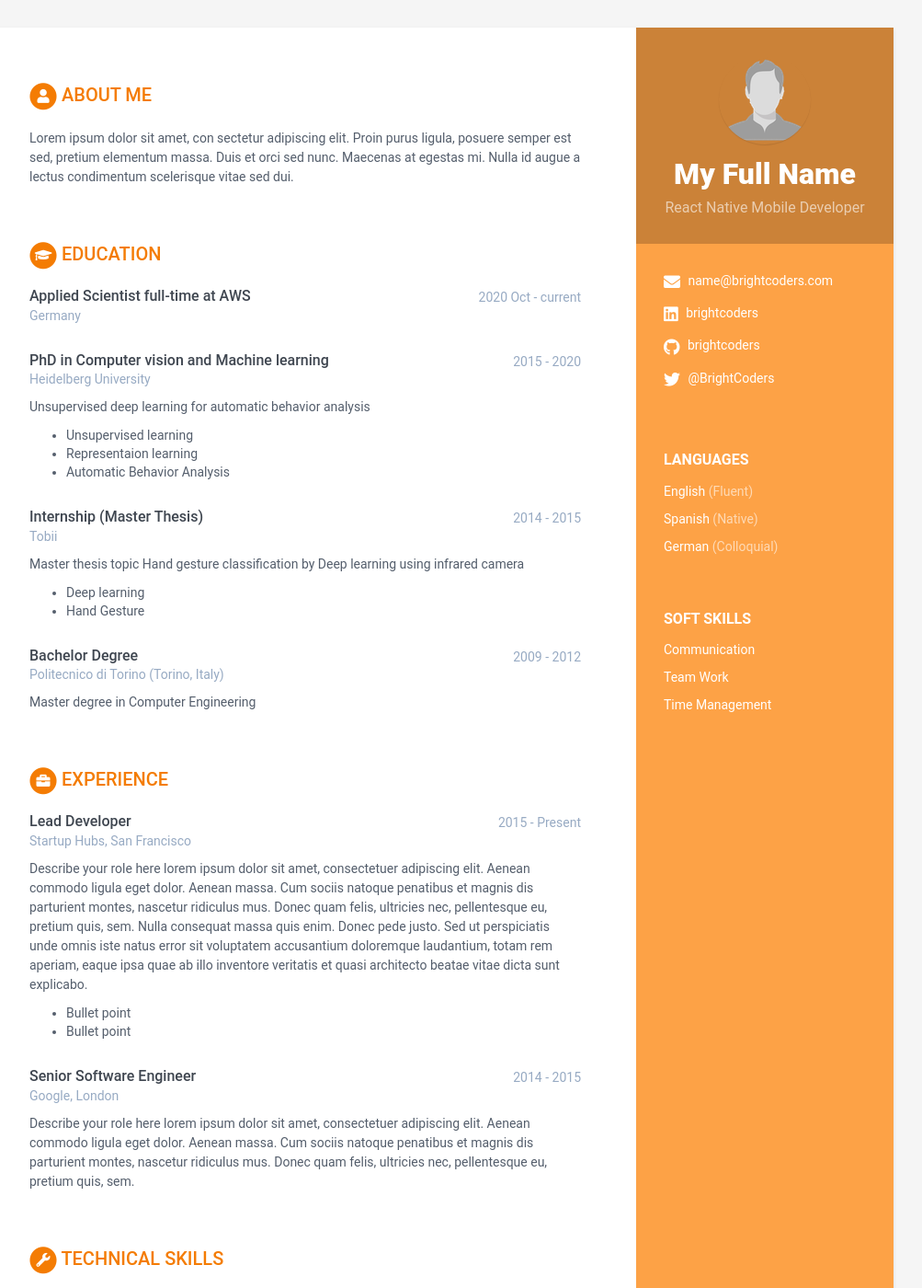
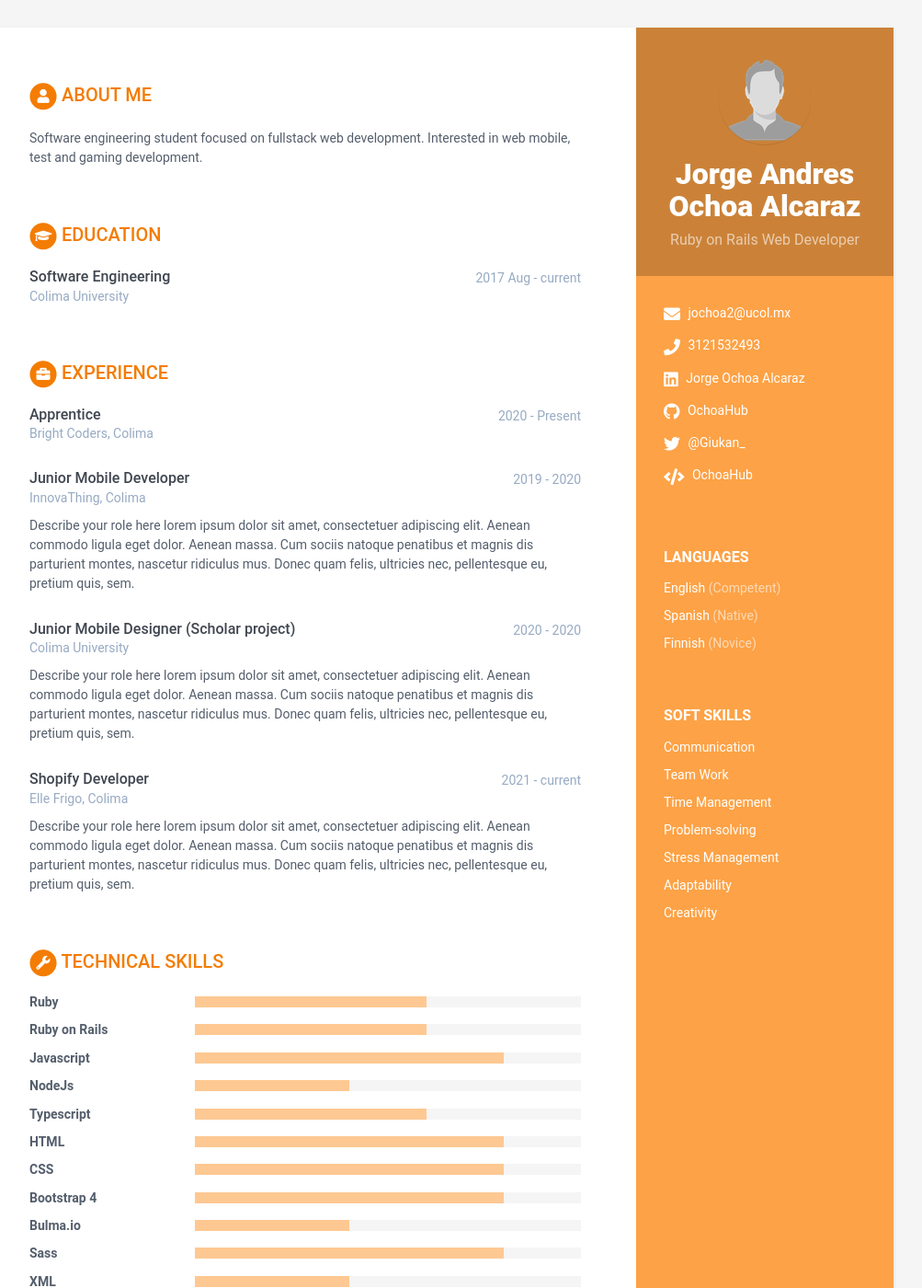
Before and after one commit to BC-NOV-20-Proyectos/resume-OchoaHub, a Jekyll site: the page built from index.html, in a window 1280 px wide and 1400 px high. Shown: the whole window at 92% size, without its empty margins (168-1171 px from the left). Built offline with Jekyll 4.4.1, drawn with Linux system fonts in a browser that asks for light colours; some of the changed text lies outside the part shown.

Commit message:
First commit

```diff
--- a/_data/data.yml
+++ b/_data/data.yml
@@ -7,33 +7,28 @@ sidebar:
   education: False # NO MODIFICAR
 
   # Profile information
-  name: My Full Name # Nombre completo
-  tagline: React Native Mobile Developer # React Native Mobile Developer ó Ruby on Rails Web Developer Según sea el caso
+  name: Jorge Andres Ochoa Alcaraz # Nombre completo
+  tagline: Ruby on Rails Web Developer # React Native Mobile Developer ó Ruby on Rails Web Developer Según sea el caso
   avatar: profile.png # Colocar una imagen con tu foto de 100x100 pixels dentro de /assets/images
 
   # Actualiza tus datos de contacto
-  email: name@brightcoders.com
-  phone:
-  website: # No agregar http://
-  linkedin: brightcoders
-  github: brightcoders
-  gitlab:
-  bitbucket:
-  twitter: '@BrightCoders'
-  stack-overflow: # Number/Username, e.g. 123456/alandoe
-  codewars:
-  goodreads: # Number-Username, e.g. 123456-alandoe
+  email: jochoa2@ucol.mx
+  phone: 3121532493
+  linkedin: Jorge Ochoa Alcaraz
+  github: OchoaHub
+  twitter: '@Giukan_'
+  codewars: OchoaHub
 
   # Actualiza según los idiomas y nieles que tienes. Agrega o Elimina según sea necesario.
   languages:
     - idiom: English
-      level: Fluent # Utiliza el resultado de tu examen oficial, o el nivel de acuerdo al modelo Dreyfus
+      level: Competent # Utiliza el resultado de tu examen oficial, o el nivel de acuerdo al modelo Dreyfus
 
     - idiom: Spanish
       level: Native # Utiliza el resultado de tu examen oficial, o el nivel de acuerdo al modelo Dreyfus
 
-    - idiom: German
-      level: Colloquial
+    - idiom: Finnish
+      level: Novice
 
   # Registra aquí tus soft skills. Agrega o elimina según sea necesario
   interests:
@@ -46,65 +41,63 @@ sidebar:
     - item: Time Management
       link: # dejar en blanco
 
+    - item: Problem-solving
+      link: # dejar en blanco
+
+    - item: Stress Management
+      link: # dejar en blanco
+
+    - item: Adaptability
+      link: # dejar en blanco
+
+    - item: Creativity
+      link: # dejar en blanco
+
 # Registra aquí un resumen de tu perfil
 career-profile:
   title: About Me # NO MODIFICAR
   summary: |
-    Lorem ipsum dolor sit amet, con sectetur adipiscing elit. Proin purus ligula, posuere semper est sed, pretium elementum massa. Duis et orci sed nunc. Maecenas at egestas mi. Nulla id augue a lectus condimentum scelerisque vitae sed dui.
+    Software engineering student focused on fullstack web development. Interested in web mobile, test and gaming development.
 
 # Registra aquí tus estudios. Agrega o elimina según sea necesario
 educationcomplete:
-  - degree: Applied Scientist full-time at AWS
-    university: Germany
-    time: 2020 Oct - current
+  - degree: Software Engineering
+    university: Colima University
+    time: 2017 Aug - current
     details: |
 
-  - degree: PhD in Computer vision and Machine learning
-    university: Heidelberg University
-    time: 2015 - 2020
-    details: |
-      Unsupervised deep learning for automatic behavior analysis
-
-        - Unsupervised learning
-        - Representaion learning
-        - Automatic Behavior Analysis
-
-  - degree: Internship (Master Thesis)
-    university: Tobii
-    time: 2014 - 2015
-    details: |
-      Master thesis topic Hand gesture classification by Deep learning using infrared camera
-
-        - Deep learning
-        - Hand Gesture
-
-  - degree: Bachelor Degree
-    university: Politecnico di Torino (Torino, Italy)
-    time: 2009 - 2012
-    details: |
-      Master degree in Computer Engineering
 
 # Registra aquí tu experiencia. Agrega o elimina según sea necesario
 experiences:
-  - role: Lead Developer
-    time: 2015 - Present
-    company: Startup Hubs, San Francisco
+  - role: Apprentice
+    time: 2020 - Present
+    company: Bright Coders, Colima
+    details: |
+
+
+  - role: Junior Mobile Developer
+    time: 2019 - 2020
+    company: InnovaThing, Colima
     details: |
       Describe your role here lorem ipsum dolor sit amet, consectetuer
       adipiscing elit. Aenean commodo ligula eget dolor. Aenean massa.
       Cum sociis natoque penatibus et magnis dis parturient montes,
       nascetur ridiculus mus. Donec quam felis, ultricies nec,
-      pellentesque eu, pretium quis, sem. Nulla consequat massa quis
-      enim. Donec pede justo. Sed ut perspiciatis unde omnis iste natus
-      error sit voluptatem accusantium doloremque laudantium, totam rem
-      aperiam, eaque ipsa quae ab illo inventore veritatis et quasi
-      architecto beatae vitae dicta sunt explicabo.
-        - Bullet point
-        - Bullet point
+      pellentesque eu, pretium quis, sem.
 
-  - role: Senior Software Engineer
-    time: 2014 - 2015
-    company: Google, London
+  - role: Junior Mobile Designer (Scholar project)
+    time: 2020 - 2020
+    company: Colima University
+    details: |
+      Describe your role here lorem ipsum dolor sit amet, consectetuer
+      adipiscing elit. Aenean commodo ligula eget dolor. Aenean massa.
+      Cum sociis natoque penatibus et magnis dis parturient montes,
+      nascetur ridiculus mus. Donec quam felis, ultricies nec,
+      pellentesque eu, pretium quis, sem.
+
+  - role: Shopify Developer
+    time: 2021 - current
+    company: Elle Frigo, Colima
     details: |
       Describe your role here lorem ipsum dolor sit amet, consectetuer
       adipiscing elit. Aenean commodo ligula eget dolor. Aenean massa.
@@ -122,23 +115,62 @@ skills:
   title: Technical Skills # NO MODIFICAR
 
   toolset:
-    - name: Python
+    - name: Ruby
+      level: 60%
+
+    - name: Ruby on Rails
+      level: 60%
+
+    - name: Javascript
+      level: 80%
+
+    - name: NodeJs
+      level: 40%
+
+    - name: Typescript
+      level: 60%
+
+    - name: HTML
+      level: 80%
+
+    - name: CSS
+      level: 80%
+
+    - name: Bootstrap 4
+      level: 80%
+
+    - name: Bulma.io
+      level: 40%
+
+    - name: Sass
+      level: 80%
+
+    - name: XML
+      level: 40%
+
+    - name: Kotlin
+      level: 40%
+
+    - name: PHP
+      level: 40%
+
+    - name: C#
+      level: 40%
+
+    - name: SQL
+      level: 40%
+
+    - name: Redis
       level: 20%
 
-    - name: PyTorch
+    - name: Linux
       level: 40%
 
-    - name: Tensorflow
-      level: 60%
+    - name: Heroku
+      level: 40%
 
-    - name: Caffe
-      level: 80%
-
-    - name: Matlab
-      level: 100%
-
-    - name: C/C++
-      level: 40%
+    - name: CircleCI
+      level: 20%
 
 # NO MODIFICAR
 footer: >
```
